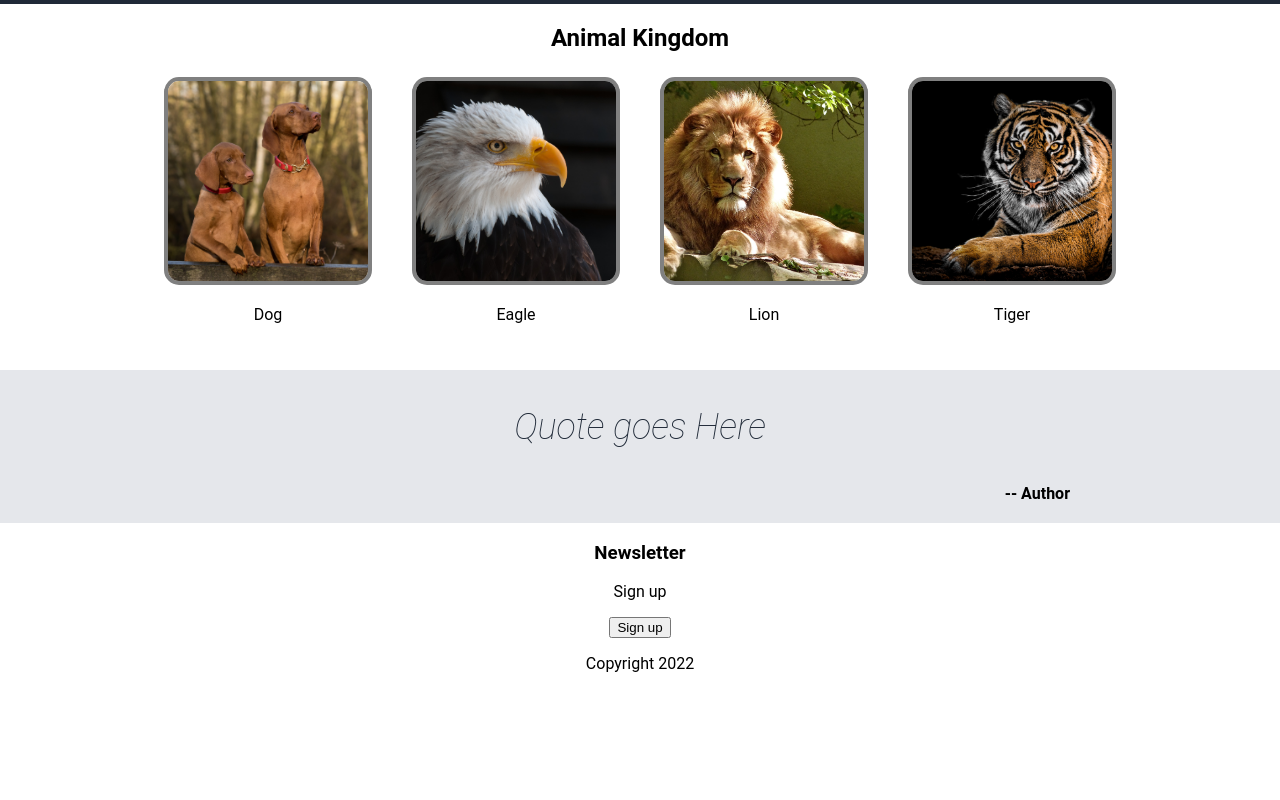
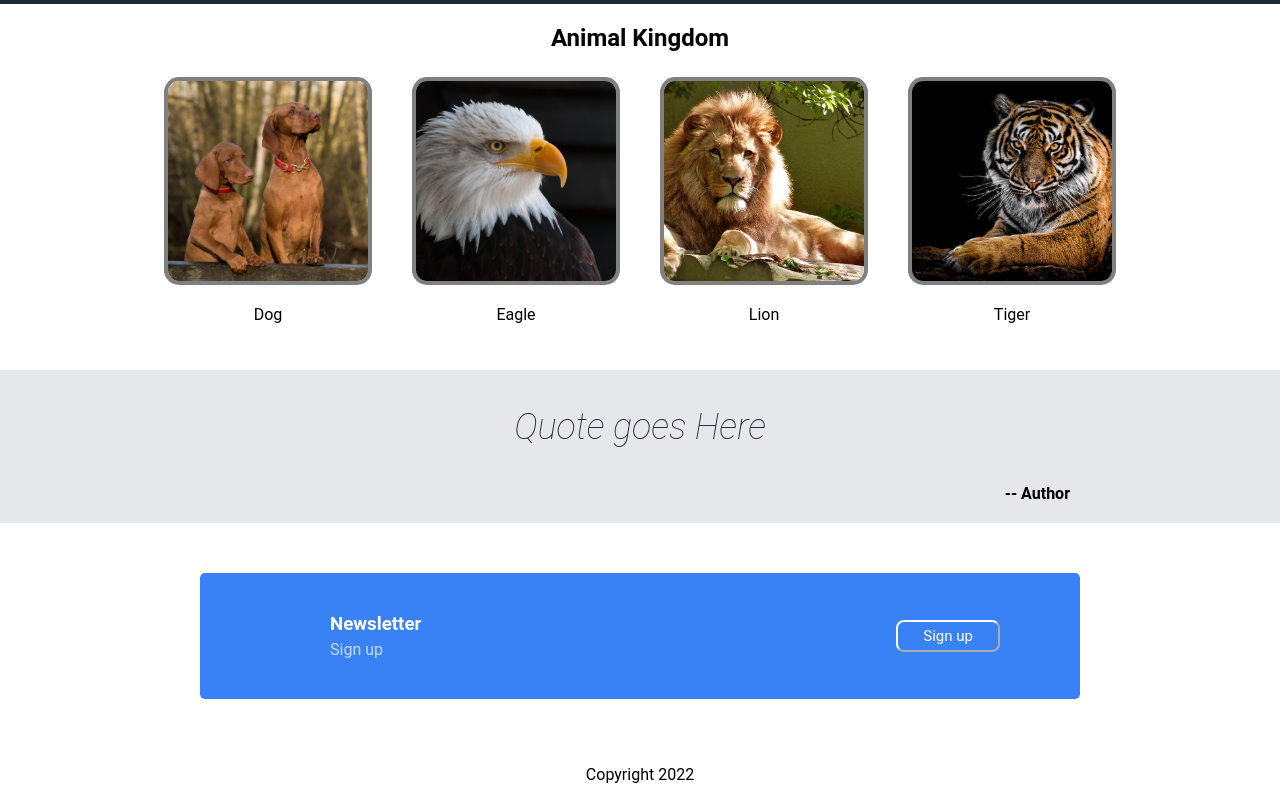
Before and after one commit to jvelasc3/top-landing-page, a plain HTML site: page index.html in a window 1280 px wide. Shown: the part 674-1474 px from the top of the page. Before the commit the page ends 1363 px from the top, so only its background shows below. Drawn offline with Linux system fonts and the light colour scheme.

Commit message:
Completed body4 on style.css

```diff
--- a/style.css
+++ b/style.css
@@ -129,3 +129,46 @@ h1 {
   font-family: "Roboto", arial;
   text-align: right;
 }
+
+.body4 {
+  background-color: #3882f6;
+  margin: 50px 200px;
+  padding: 10px 80px;
+  display: flex;
+  align-items: center;
+  border-radius: 5px;
+  border-color: none;
+  justify-content: center;
+  gap: 15px;
+}
+
+.sign-item {
+  flex: 1;
+}
+
+.signs-text {
+  text-align: left;
+}
+
+.signs-text p {
+  color: #fff;
+  opacity: 0.7;
+  margin: 5px 30px 30px 50px;
+}
+
+h3 {
+  color: #fff;
+  font-family: "Roboto", arial;
+  padding: 0;
+  margin: 30px 0px 0px 50px;
+}
+
+.signs-button button {
+  color: #fff;
+  font-family: "Roboto", arial;
+  border-color: #fff;
+  border-radius: 8px;
+  background-color: #3882f6;
+  padding: 5px 25px;
+  font-size: 15px;
+}
```
